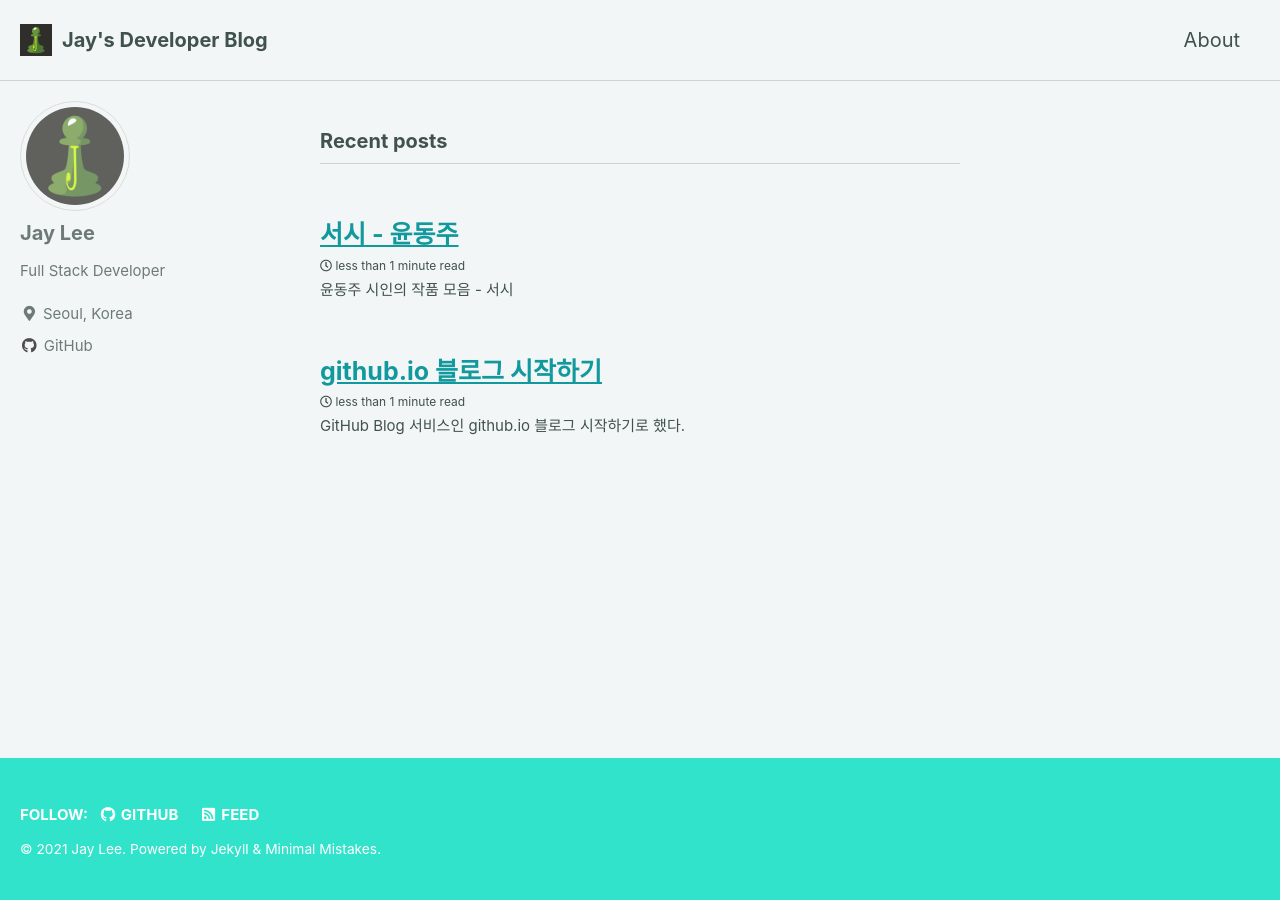
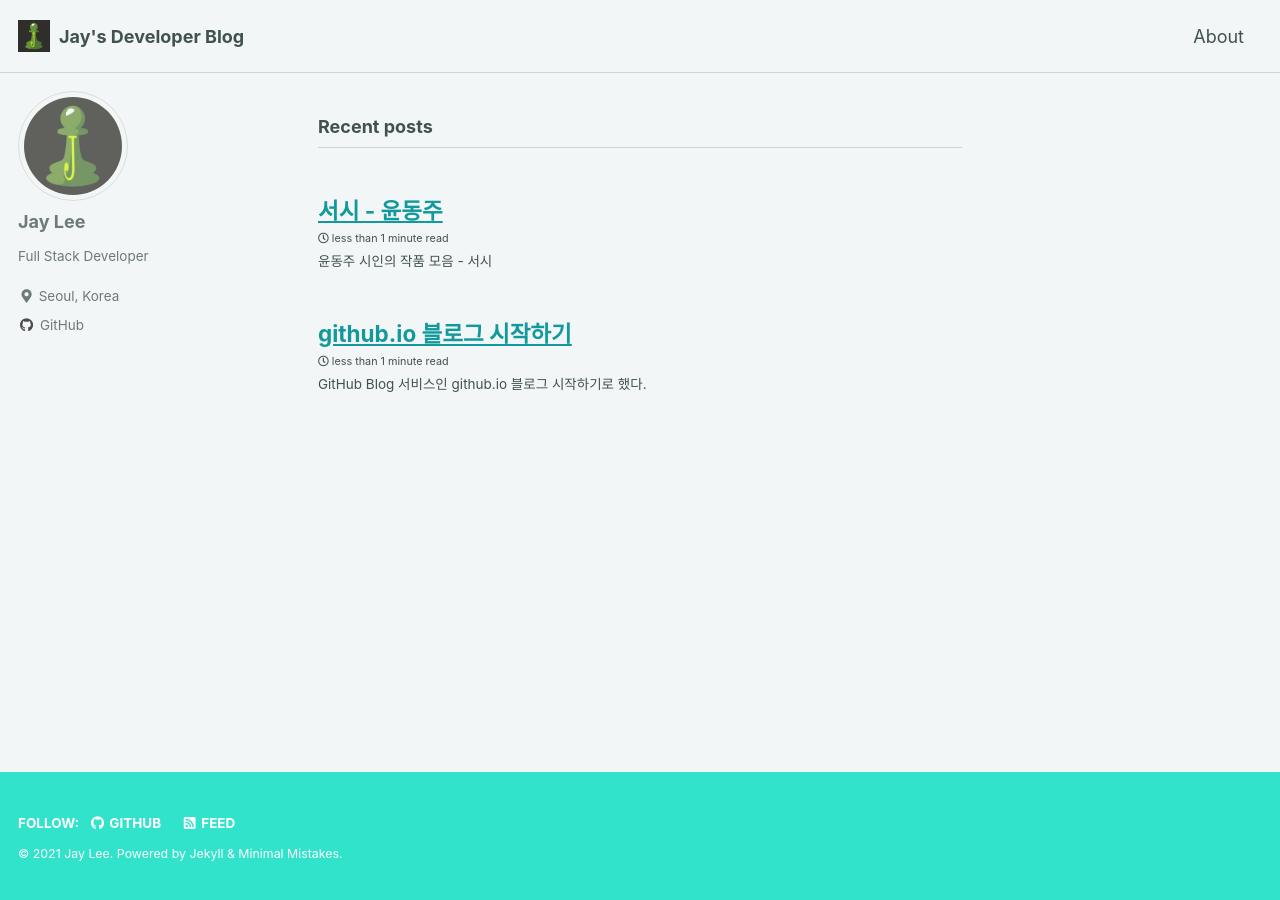
Before and after one commit to jinlee487/jinlee487.github.io, a Jekyll site: the page built from index.html, in a window 1280 px wide. Built offline with Jekyll 4.4.1, drawn with Linux system fonts in a browser that asks for light colours; cached includes are drawn as plain includes; the list of posts is cut into pages by our own code.

Commit message:
update font size

```diff
--- a/_sass/minimal-mistakes/_reset.scss
+++ b/_sass/minimal-mistakes/_reset.scss
@@ -8,18 +8,20 @@ html {
   /* apply a natural box layout model to all elements */
   box-sizing: border-box;
   background-color: $background-color;
-  font-size: 14px;
+  font-size: 16px;
 
   @include breakpoint($medium) {
-    font-size: 16px;
+    font-size: 18px;
   }
 
   @include breakpoint($large) {
+    // font-size: 20px;
     font-size: 18px;
   }
 
   @include breakpoint($x-large) {
-    font-size: 20px;
+    //font-size: 22px;
+    font-size: 18px;
   }
 
   -webkit-text-size-adjust: 100%;
```
